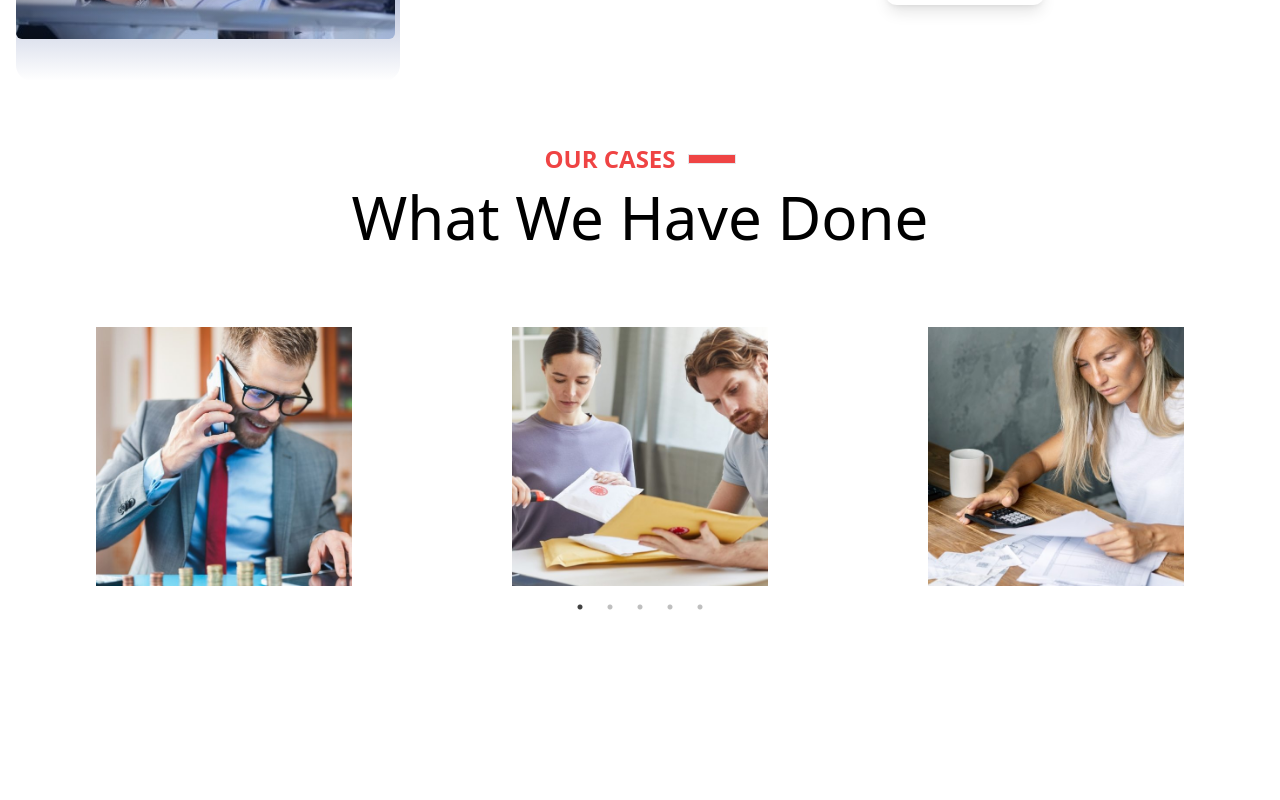
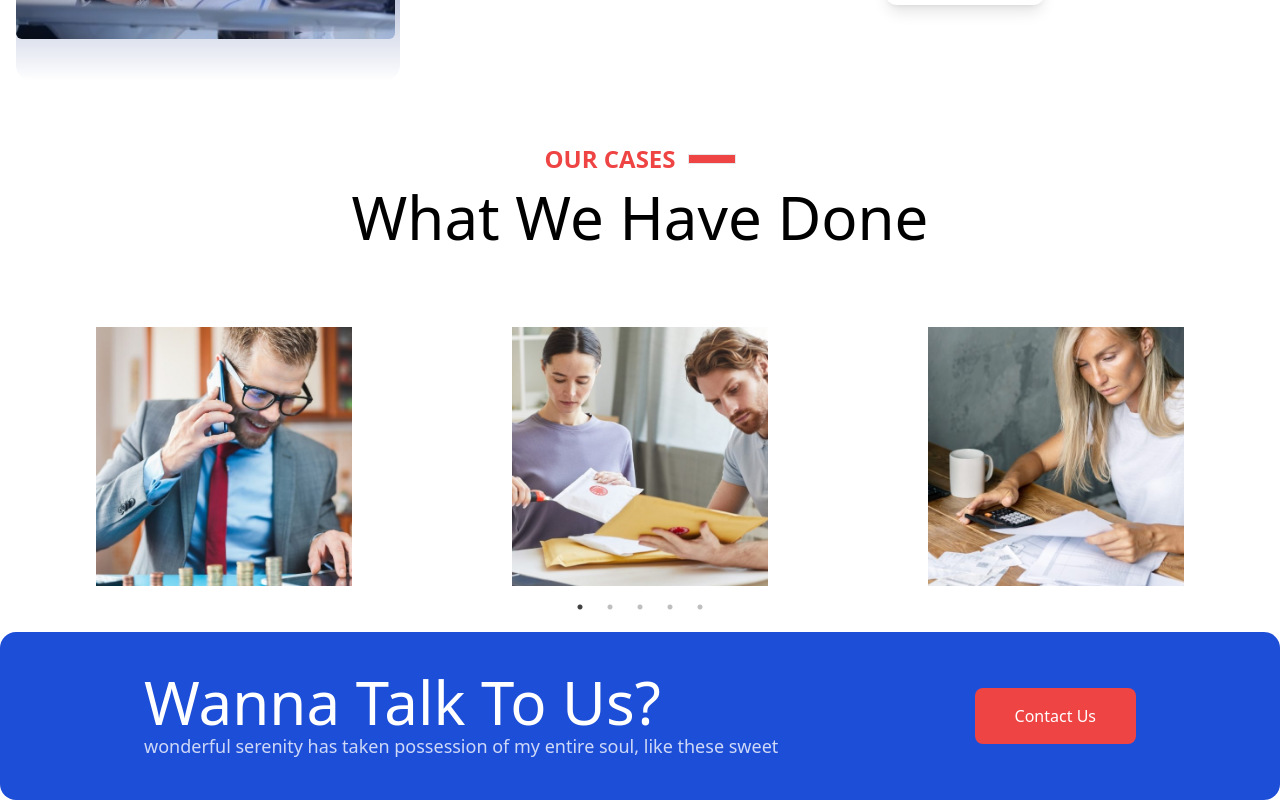
Before and after one commit to developer-abdulali/Phlox, a Next.js app: page / in a window 1280 px wide. Shown: the part 2571-3371 px from the top of the page. Before the commit the page ends 3188 px from the top, so only its background shows below. Built offline with nearby package versions, Linux system fonts and the light colour scheme.

Commit message:
added changes

```diff
--- /dev/null
+++ b/components/TalkToUs/TalkToUs.jsx
@@ -0,0 +1,18 @@
+import React from "react";
+import Link from "next/link";
+
+const TalkToUs = () => {
+  return (
+    <div className="max-w-screen-2xl m-auto mt-10 px-36 py-10 flex justify-between items-center bg-blue-700 rounded-2xl">
+        <div>
+            <h2 className="text-white text-6xl">Wanna Talk To Us?</h2>
+            <p className="text-[#ffffffc8] text-lg">wonderful serenity has taken possession of my entire soul, like these sweet</p>
+        </div>
+        <div className="text-white bg-red-500 py-4 px-10 rounded-lg hover:bg-white hover:text-red-500 duration-300 cursor-pointer">
+            <Link href="/">Contact Us</Link>
+        </div>
+    </div>
+  )
+}
+
+export default TalkToUs
--- a/pages/index.js
+++ b/pages/index.js
@@ -5,6 +5,7 @@ import DivCarousel from "@/components/DivCarousel/DivCarousel";
 import Partnership from "@/components/Partnership/Partnership";
 import HeroSection2 from "@/components/HeroSection2/HeroSection2";
 import HaveDone from "@/components/HaveDone/HaveDone";
+import TalkToUs from "@/components/TalkToUs/TalkToUs";
 
 
 export default function Home() {
@@ -17,6 +18,7 @@ export default function Home() {
    <Partnership />
    <HeroSection2 />
    <HaveDone />
+   <TalkToUs />
    </>
   )
 }
```
